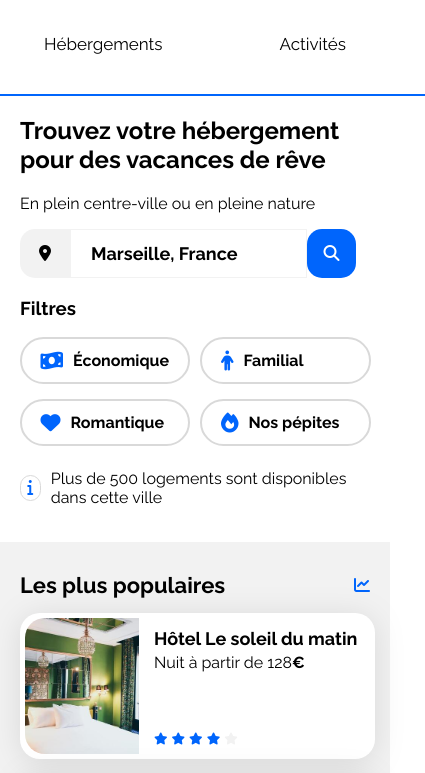
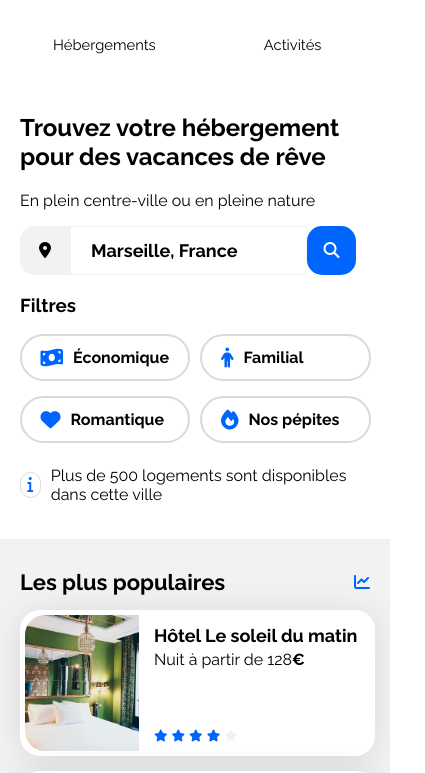
Before and after one commit to aoopen/Projet-2-Page-d-accueil-d-une-agence-de-voyage, a plain HTML site: page index.html in a window 390 px wide. Shown: the part 55-828 px from the top of the page, 425 px wide, since content can reach past the window. Drawn offline with Linux system fonts and the light colour scheme.

Commit message:
Update style.css

```diff
--- a/css/style.css
+++ b/css/style.css
@@ -85,23 +85,29 @@ margin: 0px;
 
 .Styletext{
 font-size: 17px;
+padding: 0px;
+padding-left: 0px;
+padding-right: 0px;
+}
+.Styletext :hover {
+color: #0065FC;
 }
 
 .marginlist {
 margin-top: 16px;
 }
 
-.Colorhebergement {
-color: rgba(0, 101, 252, 1);
+.bordureNav a {
+padding-top: 20px;
+border-top: 2px solid transparent;
 }
 
-.bordureNav {
+.bordureNav a:hover {
 border-top: 2px solid #0065FC;
-padding: 15px;
-padding-left: 0px;
-padding-right: 0px;
 }
+
 /****SearchBar****/
+
 .SearchBar {
 display: flex;
 justify-content: flex-start;
@@ -476,27 +482,29 @@ margin-left: 15px;
 
 .List {
     justify-content: center;
-    width: 100%;
-    gap: 0px;
+    width: 99%;
+    gap: 0%;
     padding: 0px;
 }
 
 .Styletext {
-    padding-left: 15%;
-    padding-right: 15%;
     padding-top: 20px;
     padding-bottom: 20px;
+    font-size: 96%;
 }
-
-.bordureNav {
+.bordureNav a:hover {
     border-top: 0px;
     border-bottom: 2px solid #0065FC;
-    padding-left: 9%;
-    padding-right: 9%;
-    padding-top: 20px;
-    padding-bottom: 20px;
+
 }
-
+.bordureMobileleft {
+    padding-left: 11%;
+    padding-right: 11%;
+}
+.bordureMobileright {
+    padding-left: 17%;
+    padding-right: 15%;
+}
 .SearchTitle {
     margin-left: 20px;
 }
```
